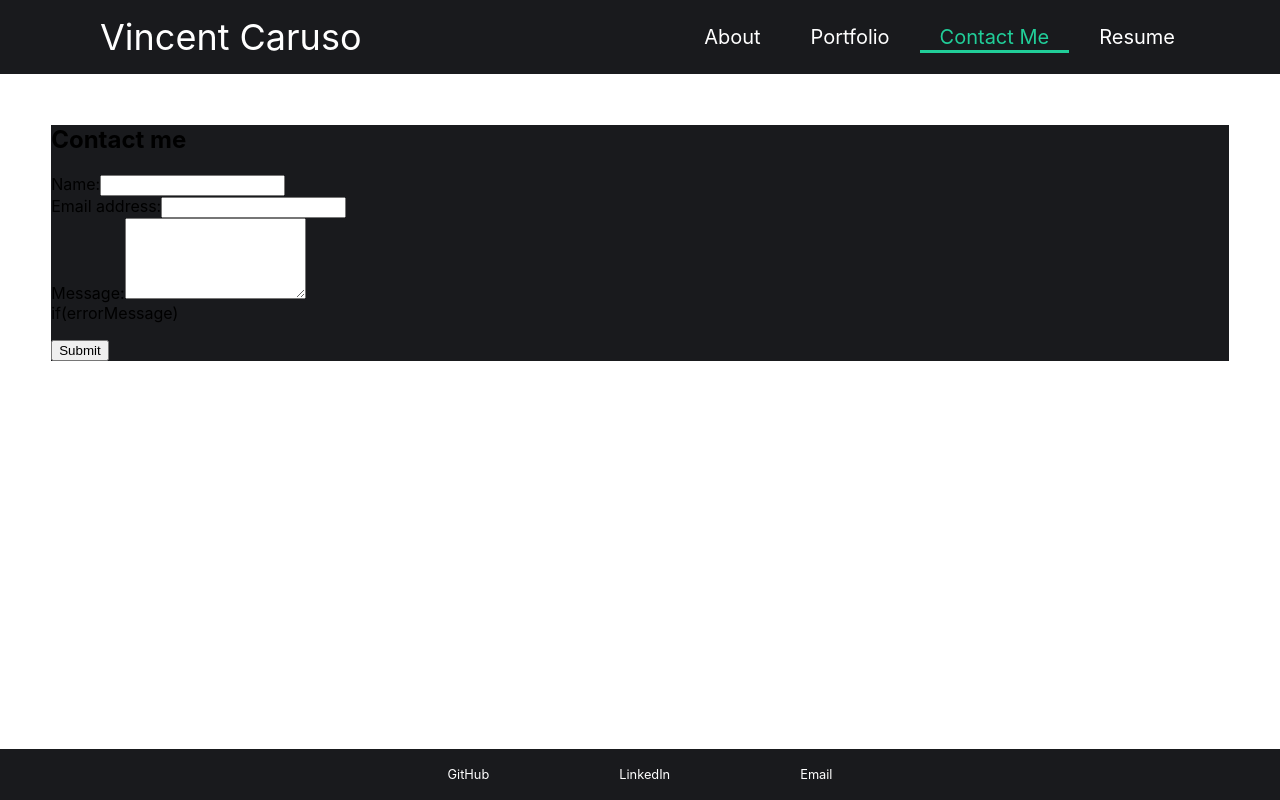
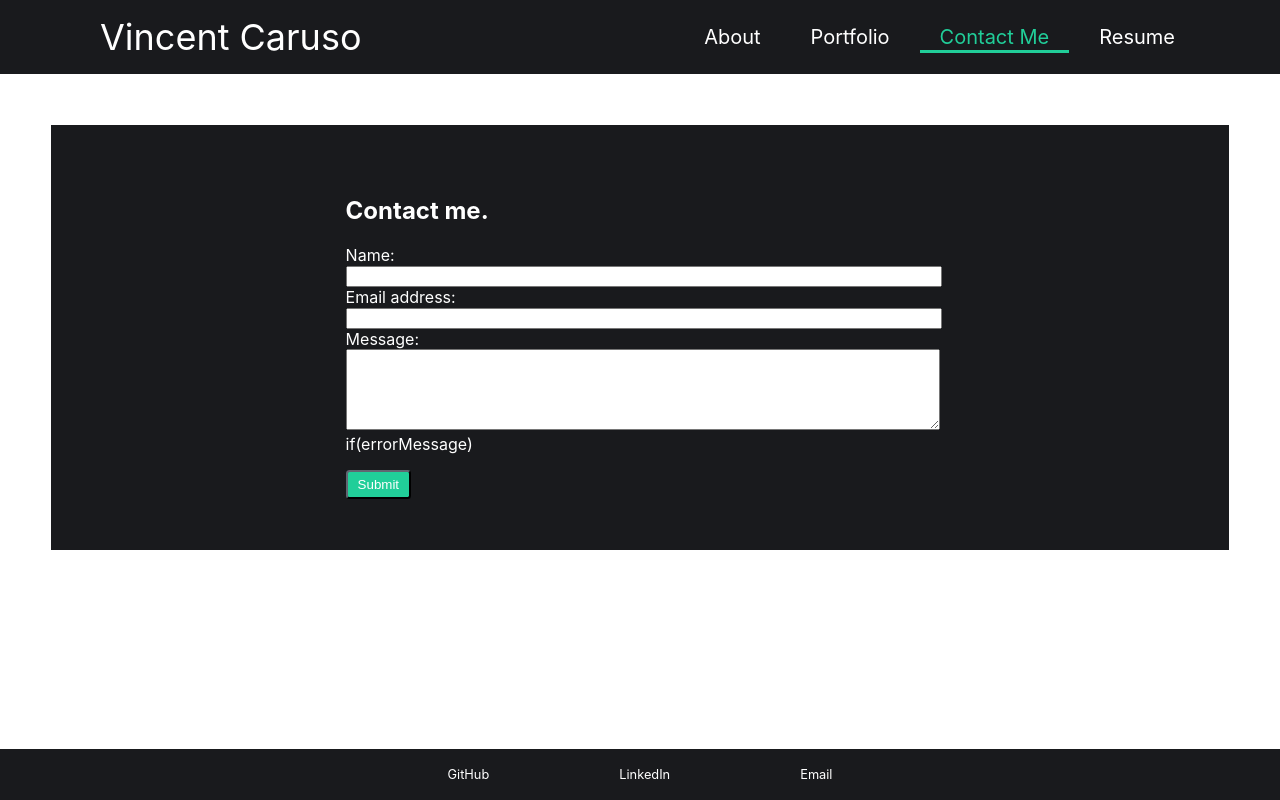
Before and after one commit to vcaruso0923/react-portfolio, a React (Create React App) app: page / in a window 1280 px wide. Both pictures are taken after a click on the element "Contact Me". Built offline with nearby package versions, Linux system fonts and the light colour scheme.

Commit message:
contact form style

```diff
--- a/src/components/Contact/index.js
+++ b/src/components/Contact/index.js
@@ -33,8 +33,8 @@ function ContactForm() {
     }
 
     return (
-        <section>
-            <h1>Contact me</h1>
+        <section id="contact-section">
+            <h1>Contact me.</h1>
             <form id="contact-form" onSubmit={handleSubmit}>
                 <div>
                     <label htmlFor="name">Name:</label>
@@ -53,7 +53,7 @@ function ContactForm() {
                         <p className="error-text">{errorMessage}</p>
                     </div>
                 }
-                <button data-testid="testSubmit" type="submit">Submit</button>
+                <button className="custom-button" data-testid="testSubmit" type="submit">Submit</button>
             </form>
         </section>
     )
--- a/src/index.css
+++ b/src/index.css
@@ -10,6 +10,7 @@ body {
   font-family: -apple-system, BlinkMacSystemFont, 'Segoe UI', 'Roboto', 'Oxygen', 'Ubuntu', 'Cantarell', 'Fira Sans', 'Droid Sans', 'Helvetica Neue', sans-serif;
   -webkit-font-smoothing: antialiased;
   -moz-osx-font-smoothing: grayscale;
+  cursor: default;
 }
 
 code {
@@ -48,10 +49,6 @@ header h2 {
   font-size: 36px;
   font-weight: 400;
   color: var(--secondary-color);
-}
-
-header h2:hover {
-  color: var(--tertiary-color);
 }
 
 header nav ul {
@@ -175,8 +172,26 @@ header nav ul li:hover::after {
 
 .custom-button:hover {
   background-color: var(--tertiary-color-hovered);
-  border-color: var(--secondary-color);
+  cursor: pointer;
 }
+
+#contact-section {
+  color: var(--secondary-color);
+  margin: auto;
+  width: 50%;
+  padding: 4vw 0;
+}
+
+input {
+  width: 100%;
+}
+
+textarea {
+  width: 100%
+}
+
+
+
 
 
 footer {
```
